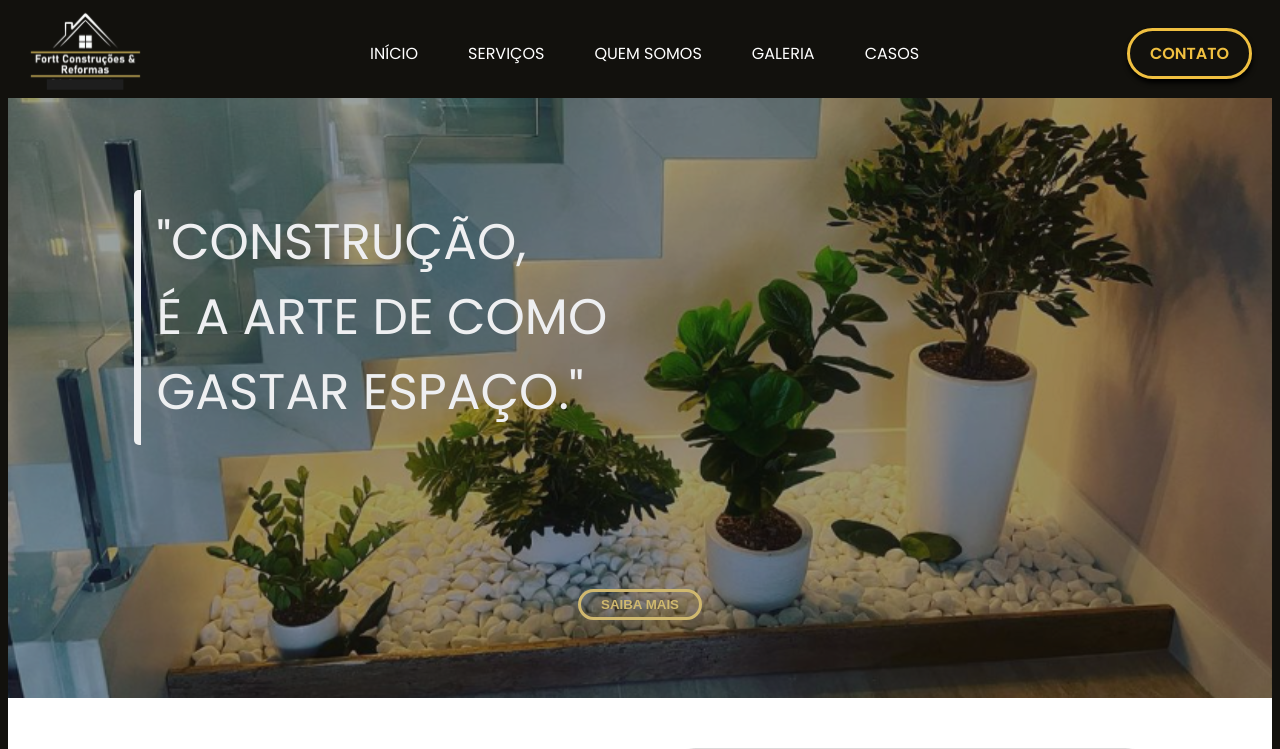
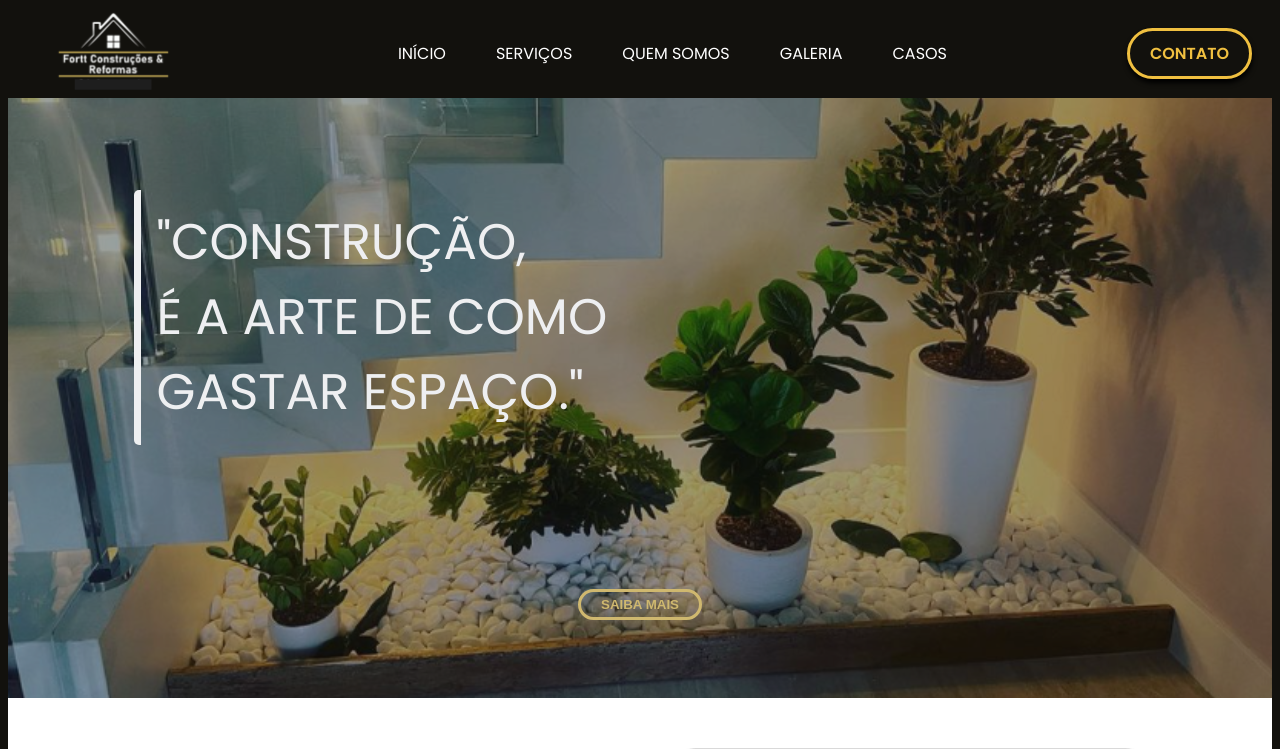
Before and after one commit to Solractys/fortt-cr, a Next.js app in the folder forttcr/: page / in a window 1280 px wide. Shown: the top 749 px of the page. Built offline with nearby package versions, Linux system fonts and the light colour scheme.

Commit message:
clean code LOL

```diff
--- a/forttcr/src/app/components/Navbar.tsx
+++ b/forttcr/src/app/components/Navbar.tsx
@@ -1,13 +1,15 @@
 import Link from 'next/link';
 import React from 'react';
 import styles from './Navbar.module.css';
+import Image from 'next/image';
+import Logo from '../../../public/logo.svg'
 
 export default function Navbar() {
     return (
         <nav className={styles.navbar}>
             <div className={styles.logo}>
                 <Link href="/">
-                    <img src="/logo.svg" alt="Logo" className={styles.logoImage} />
+                    <Image src={Logo} alt="Logo" className={styles.logoImage} />
                 </Link>
             </div>
             <ul className={styles.navLinks}>
```
Also changed, not shown: forttcr/src/app/quemsomos/page.tsx (+5 -3 lines).
